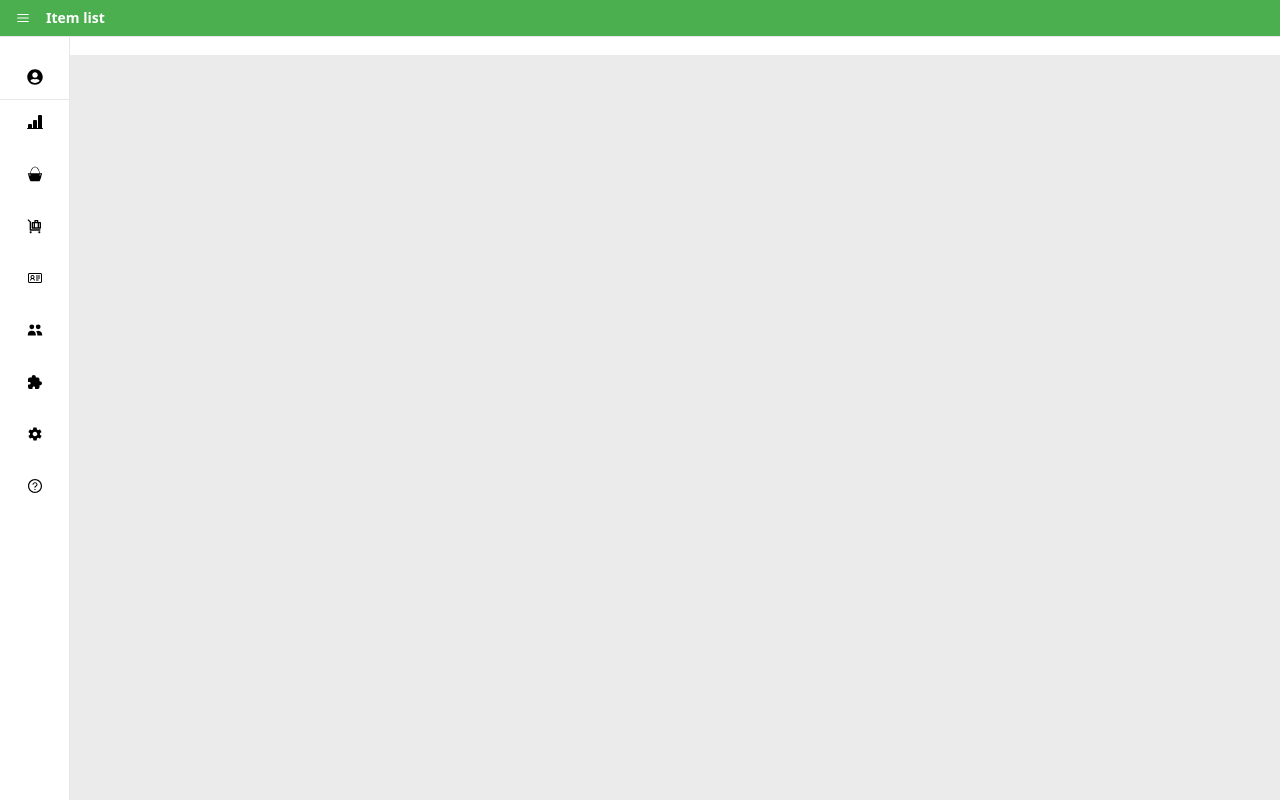
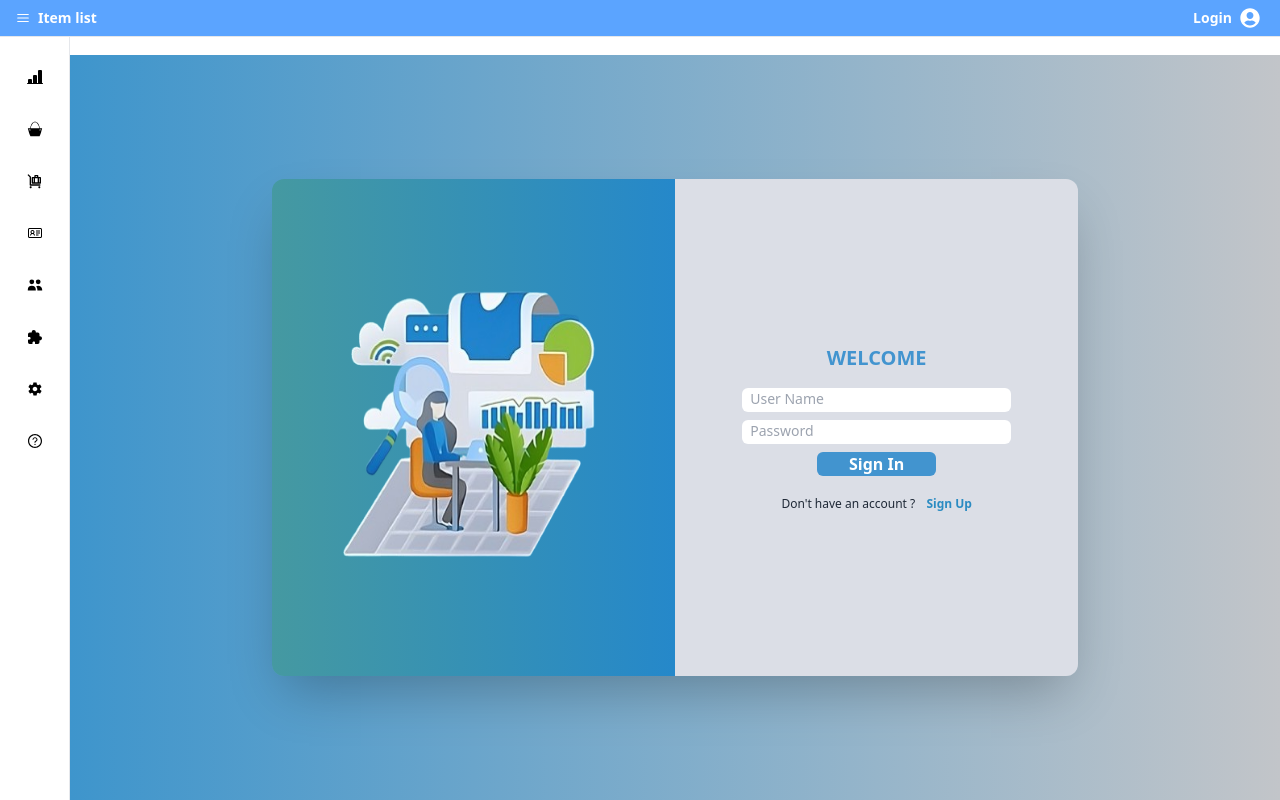
Before and after one commit to devakshayy/loyverse_clone, a React (Vite) app: page / in a window 1280 px wide. Before the commit this address had no page. Built offline with nearby package versions, Linux system fonts and the light colour scheme.

Commit message:
the search and login page implemented

```diff
--- a/src/App.jsx
+++ b/src/App.jsx
@@ -1,7 +1,7 @@
 import { useState } from "react";
 import Header from "./Components/Header";
 import SideBar from "./Components/SideBar";
-import { Route, Routes } from "react-router-dom";
+import { Route, Routes, useNavigate } from "react-router-dom";
 import Items from "./Page/Items";
 import Reports from "./Page/Reports";
 import Inventrymanagement from "./Page/Inventrymanagement";
@@ -13,17 +13,26 @@ import Help from "./Page/Help";
 import Create from "./Page/Create";
 import Edit from "./Page/Edit";
 import View from "./Page/View";
+import Login from "./Page/Login";
 
 function App() {
+  // const navigate = useNavigate();
   const [isSidebarOpen, setIsSidebarOpen] = useState(false);
 
   const openToggle = () => {
     setIsSidebarOpen(!isSidebarOpen);
   };
 
+  // const ProtectedRoute = ({ isAuthenticated, children }) => {
+  //   return isAuthenticated ? navigate("/")  : children ;
+  // };
+
   return (
+  <>
+    <Routes>
+      <Route/>
+    </Routes>
     <div className="flex flex-col h-screen overflow-hidden">
-
       <Header openToggle={openToggle} className="fixed top-0 left-0 w-full z-50" />
 
       <div className="flex flex-1 mt-[55px]">
@@ -39,6 +48,8 @@ function App() {
           }`}
         >
           <Routes>
+            {/* <Route path="/" element={ <ProtectedRoute isAuthenticated={false}><Login/></ProtectedRoute> }/> */}
+            <Route path="/" element={<Login/>} />
             <Route path="/items" element={<Items />} />
             <Route path="/create" element={ <Create/> } />
             <Route path="/edit/:id" element={<Edit />} />
@@ -54,6 +65,7 @@ function App() {
         </div>
       </div>
     </div>
+    </>
   );
 }
 
--- a/src/Components/Header.jsx
+++ b/src/Components/Header.jsx
@@ -1,15 +1,29 @@
-import React from 'react'
+import React, { useState } from 'react'
 import { FiMenu } from "react-icons/fi";
+import { FaUserCircle } from "react-icons/fa";
+import { useLocation, useNavigate } from 'react-router-dom';
 
 
 const Header = ({openToggle}) => {
+   const data = useLocation();
+   const navigate = useNavigate();
   return (
-    <div className='fixed flex items-center text-sm text-white gap-4 top-0 z-50 w-full px-4 py-2 bg-[#4baf4f] border-b border-gray-200' >
+    <div className='fixed flex items-center justify-between text-sm text-white gap-4 top-0 z-50 w-full px-4 py-2 bg-[#5BA4FF] border-b border-gray-200' >
 
+       <div className='flex gap-2'>
        <button onClick={openToggle}>
        <FiMenu  />
        </button>
        <div className='font-semibold'>Item list</div>
+       </div>
+        <div className='flex items-center justify-center gap-2'>
+             <button onClick={() =>navigate("/")} className='font-semibold'>{data.state?"Logout":"Login"}</button>
+
+            <div className='flex gap-1'>
+            <FaUserCircle className='text-xl' />
+            <span className='text-[14px] font-semibold capitalize'>{data.state}</span>
+            </div>
+        </div>
     </div>
   )
 }
--- a/src/Components/SideBar.jsx
+++ b/src/Components/SideBar.jsx
@@ -1,10 +1,10 @@
 import React from 'react'
-import { FaUserCircle } from "react-icons/fa";
 
 import { links } from '../data/links.jsx'
 import { Link } from 'react-router-dom';
 
 const SideBar = ({isSidebarOpen}) => {
+
   return (
     <aside className={`fixed top-0 left-0
                        z-40  h-screen
@@ -12,7 +12,7 @@ const SideBar = ({isSidebarOpen}) => {
                        border-r border-gray-200
                        transition-all duration-300
                        ${isSidebarOpen ? "w-[300px]" : "w-[70px]"} `}>
-         <div  className='px-[18px] flex justify-center border-b-[1px] py-[14px]'><FaUserCircle /></div>
+
         <div className='h-full overflow-auto'>
               <ul className='space-y-2 flex flex-col items-center  justify-center font-medium'>
                   {links.map((link,idx) => (
--- /dev/null
+++ b/src/Page/Login.jsx
@@ -0,0 +1,85 @@
+import React, { useEffect, useState } from 'react'
+import { useNavigate } from 'react-router-dom';
+
+const Login = () => {
+
+  const [singnIn, setSignIn] = useState(false);
+  const [data,setData] = useState([ ]);
+  const [username,setUserName] = useState('');
+
+  useEffect(() => {
+      setData(JSON.parse(localStorage.getItem("user")))
+  },[])
+
+  const navigate = useNavigate();
+
+  const handleSubmit = (e,type) => {
+        e.preventDefault()
+        if(e.target.username.value && e.target.password.value){
+             if(!localStorage.getItem('user')){
+                 localStorage.setItem('user',JSON.stringify([{username:e.target.username.value,password:e.target.password.value}]))
+                 navigate('/items',{state:e.target.username.value})
+             }else{
+               for(let val of data){
+                 setUserName(val.username)
+                 if(val.username.includes(e.target.username.value)){
+                     if(type == "signIn"){
+                      alert("User Already Exist")
+                      setSignIn(false)
+                     }else{
+                        if(val.password == e.target.password.value){
+                           navigate("/items",{state:e.target.username.value})
+                        }else{
+                           alert("Password does not match")
+                        }
+                     }
+                     return true;
+                  }
+
+                }
+             }
+             if(type == 'signIn' && username !== e.target.username.value){
+                   localStorage.setItem('user',JSON.stringify([...data,{username:e.target.username.value,password:e.target.password.value}]))
+                   navigate('/items',{state:e.target.username.value})
+             }else {
+                 alert("User does not exist")
+                 setSignIn(false)
+             }
+        }
+  }
+
+
+  return (
+    <div className='bg-gradient-to-r flex items-center justify-center from-[#3e95cc] to-[#c2c5c9] w-full h-full'>
+       <div className='flex items-center w-2/3 h-2/3 rounded-xl shadow-2xl'>
+           <div className='bg-gradient-to-r flex items-center justify-center from-[#4599a1] to-[#2588ca] w-1/2 h-full rounded-l-xl'>   {/*  image div */}
+               <img src="/LoginImage.png" className='w-full h-full' alt="LoginImage.png" />
+           </div>
+
+           <div className='bg-[#dbdee6] w-1/2 h-full flex flex-col items-center justify-center rounded-r-xl'>    {/*  image div */}
+                  <div className='uppercase font-bold text-xl text-[#4294cf] mb-4'>Welcome</div>
+                  <form onSubmit={(e) => handleSubmit(e,singnIn?"signIn":"signUp")} className='flex flex-col w-full items-center gap-2'>
+                      <input
+                         autoComplete='off'
+                         name='username'
+                         placeholder='User Name'
+                         className='rounded-md w-2/3 text-xs  text-black px-2 py-1 placeholder:text-sm outline-none'
+                         type="text" />
+
+                      <input
+                         autoComplete='off'
+                         name='password'
+                         placeholder='Password'
+                         className='rounded-md w-2/3  text-xs text-black px-2  py-1 placeholder:text-sm outline-none'
+                         type="text" />
+                      <button type='submit'  className='bg-[#4294cf] font-semibold px-8  rounded-md'>{ singnIn ? "Sign Up" : "Sign In"}</button>
+                  </form>
+                 {!singnIn &&  <div className='text-xs mt-5 text-gray-800'>Don't have an account ?  <span onClick={() => setSignIn(true)} className='ml-2 cursor-pointer text-[#2a8bc2] font-semibold'>Sign Up</span></div>}
+           </div>
+
+       </div>
+    </div>
+  )
+}
+
+export default Login
--- a/src/Page/View.jsx
+++ b/src/Page/View.jsx
@@ -117,10 +117,10 @@ const View = () => {
 
 
   return (
-    <div className="h-full bg-[#f9f9fb] text-gray-900">
-      <div className="bg-[#f9f9fb]  text-lg justify-center flex flex-col pb-10 px-4 gap-8">
+    <div className="h-full bg-white text-gray-900">
+      <div className="bg-white  text-lg justify-center flex flex-col pb-10 px-4 gap-8">
         <div className=" flex flex-col">
-          <div className="font-meadium pb-2">item name</div>
+          <div className="font-semibold p-2">{initialData.name}</div>
 
           <div className="flex border-b-gray-800 gap-2">
              {tabs.map((tab) => (
```
Also changed, not shown: src/Page/Items.jsx (+73 -109 lines), public/LoginImage.png (added).
